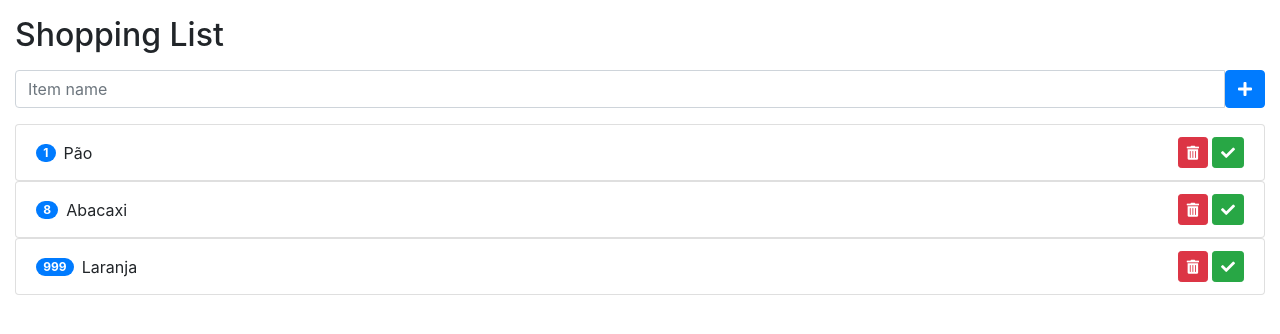
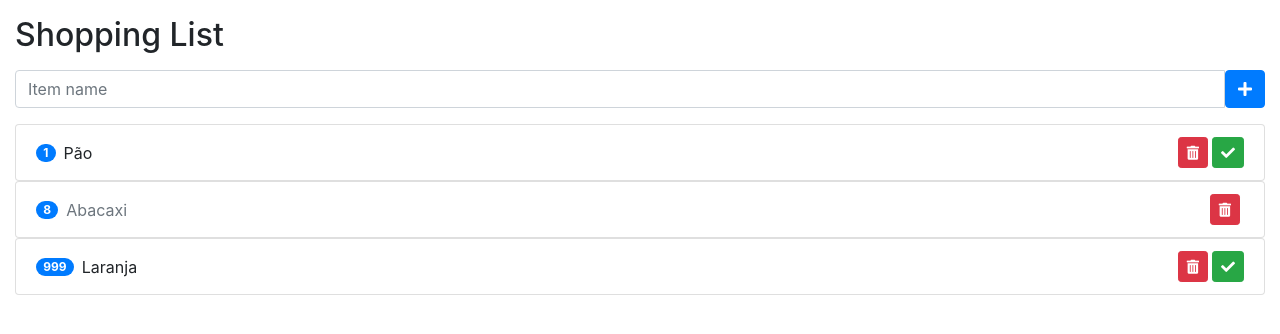
Before and after one commit to leonardosibela/vnt-shopping-app, an Angular app: page / in a window 1280 px wide. Shown: the top 334 px of the page. Built offline with nearby package versions, Linux system fonts and the light colour scheme.

Commit message:
Implementing check item

```diff
--- a/src/app/shopping-list.service.ts
+++ b/src/app/shopping-list.service.ts
@@ -24,8 +24,10 @@ export class ShoppingListService {
     this.listItems.splice(index, 1);
   }
 
-  check() {
-
+  check(itemName) {
+    let item = this.listItems.find(item => item.name === itemName);
+    item.checked = true;
+    item.amount = 0;
   }
 
 }
--- a/src/app/shopping-list/shopping-list-item/shopping-list-item.component.html
+++ b/src/app/shopping-list/shopping-list-item/shopping-list-item.component.html
@@ -1,4 +1,4 @@
-<li class="list-group-item d-flex justify-content-between">
+<li class="list-group-item d-flex justify-content-between" [ngClass]="{'disabled': shoppingItem.checked}">
   <span class="d-flex align-items-center">
     <span class="badge badge-pill badge-primary mr-2">{{ shoppingItem.amount }}</span>
     <span>{{ shoppingItem.name }}</span>
@@ -7,7 +7,7 @@
     <button id="btnRemove" class="btn btn-sm btn-danger mr-1" (click)="removeItem()">
       <i class="fas fa-trash-alt"></i>
     </button>
-    <button id="btnCheck" class="btn btn-sm btn-success">
+    <button id="btnCheck" class="btn btn-sm btn-success" (click)="checkItem()" *ngIf="!shoppingItem.checked">
       <i class="fas fa-check"></i>
     </button>
   </span>
--- a/src/app/shopping-list/shopping-list-item/shopping-list-item.component.ts
+++ b/src/app/shopping-list/shopping-list-item/shopping-list-item.component.ts
@@ -19,4 +19,8 @@ export class ShoppingListItemComponent implements OnInit {
     this.service.remove(this.shoppingItem.name);
   }
 
+  checkItem() {
+    this.service.check(this.shoppingItem.name);
+  }
+
 }
```
